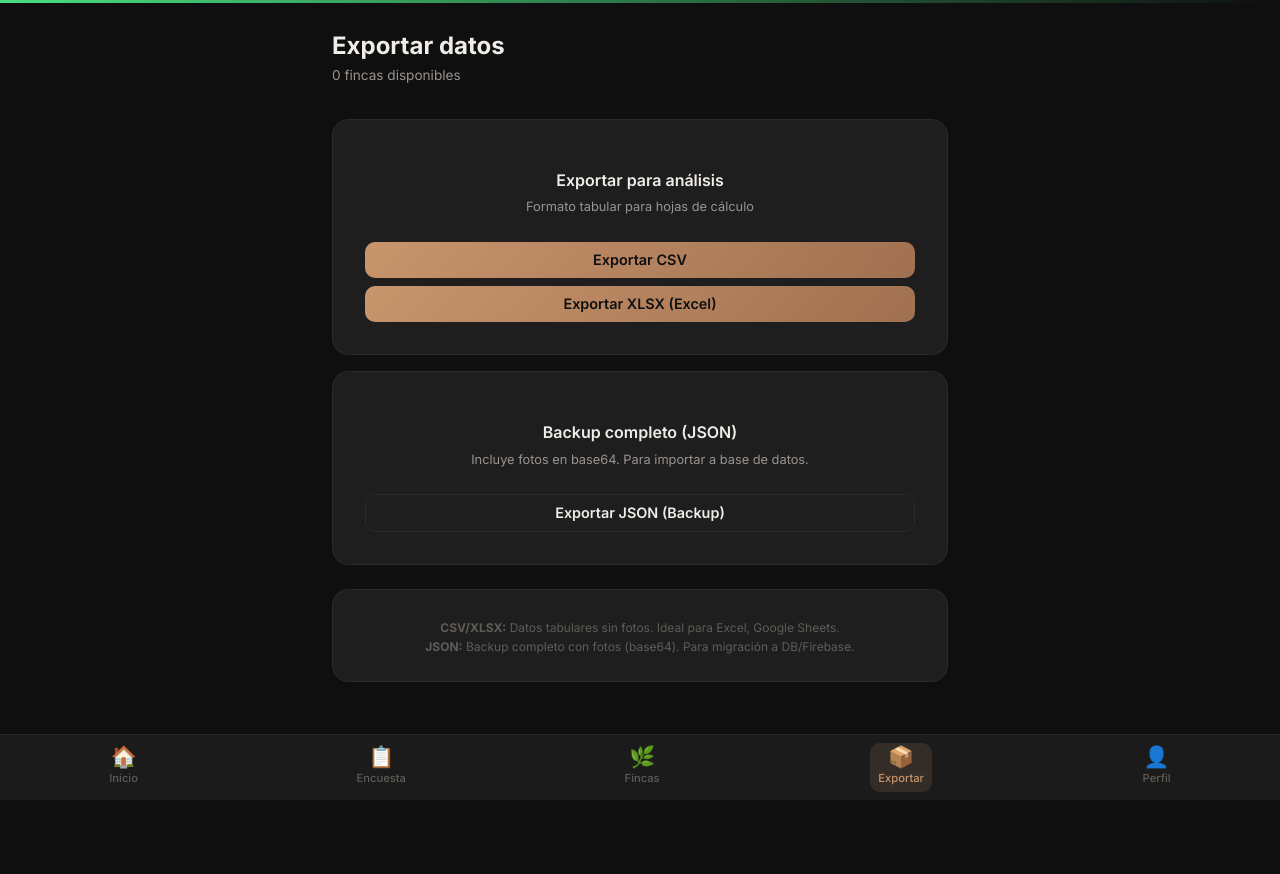
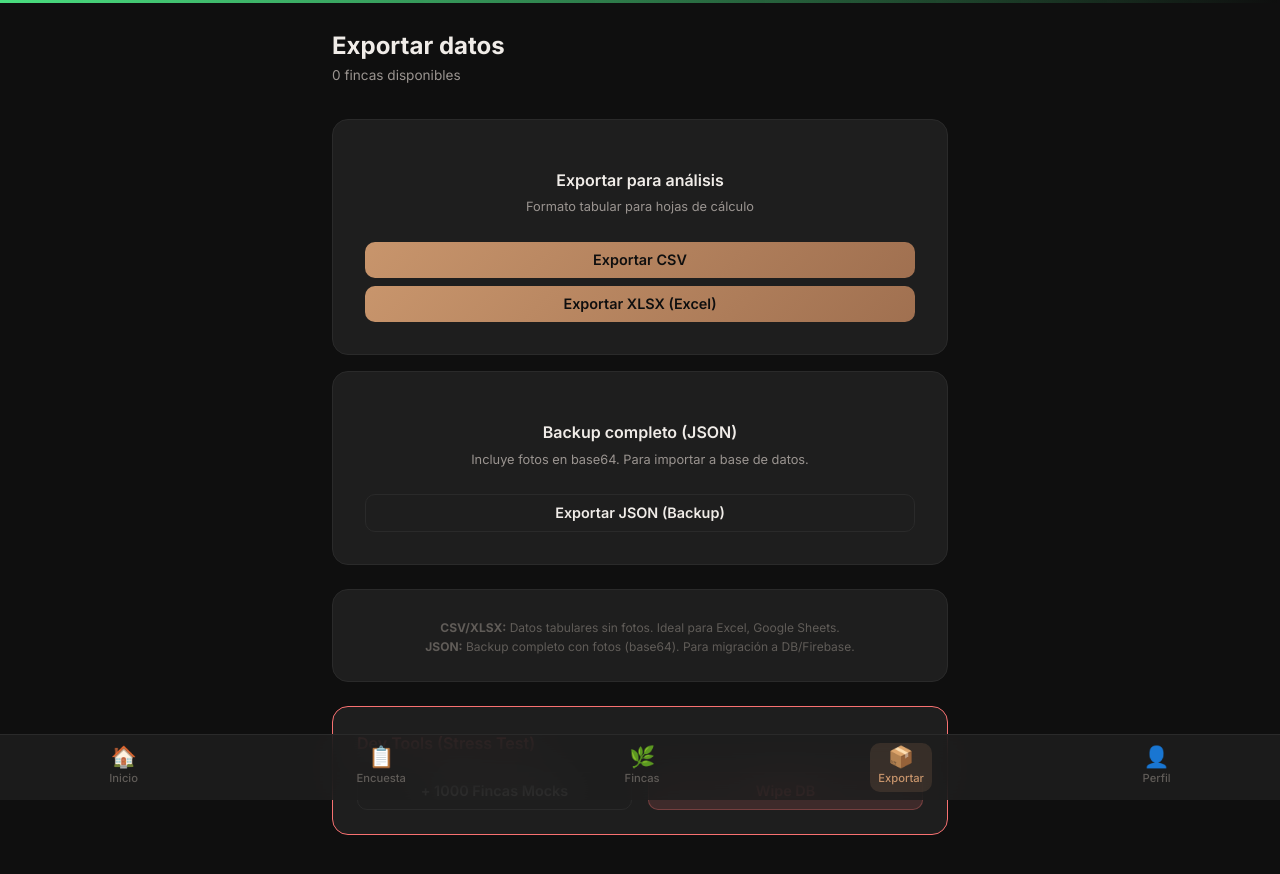
Before and after one commit to andresburbans/cafe-forms, a Next.js app: page /exportar in a window 1280 px wide. Shown: the top 874 px of the page. Before the commit the page ends 800 px from the top, so only its background shows below. Built offline with nearby package versions, Linux system fonts and the light colour scheme.

Commit message:
feat: implement new survey capture page and data export interface

```diff
--- a/src/app/encuesta/nueva/page.tsx
+++ b/src/app/encuesta/nueva/page.tsx
@@ -425,7 +425,7 @@ export default function NuevaEncuestaPage() {
             <p className="form-hint mb-md">Calificación oficial de calidad en taza (0-100). Si no tiene evaluación formal, marca la casilla.</p>
             <div className="row-2">
               <input id="puntaje-sca" className="form-input" type="number" step="0.5" value={form.puntajeSCA ?? ''} onChange={(e) => set('puntajeSCA', e.target.value ? Number(e.target.value) : null)} disabled={form.sinMedicionFormal} placeholder="Ej: 84.5" />
-              <label className="check-item" style={{ width: '100%', display: 'flex', justifyContent: 'center' }}>
+              <label className={`check-item ${form.sinMedicionFormal ? 'selected' : ''}`} style={{ width: '100%', display: 'flex', justifyContent: 'center' }}>
                 <input type="checkbox" checked={form.sinMedicionFormal} onChange={(e) => { set('sinMedicionFormal', e.target.checked); if (e.target.checked) set('puntajeSCA', null); }} />
                 <span>Sin medición oficial</span>
               </label>
--- a/src/app/exportar/page.tsx
+++ b/src/app/exportar/page.tsx
@@ -24,6 +24,91 @@ export default function ExportarPage() {
       showToast('Error exportando');
     }
     setExporting(false);
+  };
+
+  const handleSeed = async () => {
+    setExporting(true);
+    showToast('Generando 1000 fincas...');
+    try {
+      const fincas = Array.from({ length: 1000 }).map((_, i) => {
+        const now = new Date();
+        return {
+          idFincaOficina: `TEST-${i}`,
+          nombreFinca: `Finca Prueba ${i}`,
+          nombreCaficultor: `Caficultor ${i}`,
+          departamento: 'Huila',
+          municipio: 'Pitalito',
+          vereda: 'La Esperanza',
+          altitud: 1500 + (i % 500),
+          anosTradicion: 10 + (i % 20),
+          genero_liderazgo: i % 2 === 0 ? 'Femenino' : 'Masculino',
+          whatsapp: '3000000000',
+          correo: `test${i}@ejemplo.com`,
+          instagram: '',
+          facebook: '',
+          historia_finca: 'Historia generada para test de rendimiento.',
+          areaTotalHa: 5 + (i % 5),
+          areaCafeHa: 3 + (i % 3),
+          produccion_anual_kg: 5000,
+          edad_promedio_cafetales: 5,
+          cosechaPrincipalIni: 8,
+          cosechaPrincipalFin: 11,
+          cosechaMitacaIni: null,
+          cosechaMitacaFin: null,
+          puntajeSCA: 84.5 + (i % 5),
+          sinMedicionFormal: false,
+          infraestructura_secado: ['Marquesina'],
+          otraInfraestructuraSecado: '',
+          variedades: ['Castillo', 'Caturra'],
+          otraVariedad: '',
+          metodosBeneficio: ['Lavado'],
+          tipos_fermentacion: ['Fermentación tradicional'],
+          otroTipoFermentacion: '',
+          perfil_taza: ['Chocolate', 'Cítrico'],
+          otroPerfilTaza: '',
+          certificaciones: ['Ninguna'],
+          otraCertificacion: '',
+          ubicacionConservacion: 'No aplica',
+          nombreZonaConservacion: '',
+          areaBosqueHa: 1.5,
+          numFuentesHidricas: 2,
+          cultivosSombra: ['Plátano', 'Nogal'],
+          otroCultivoSombra: '',
+          manejoAgronomico: 'tradicional',
+          manejo_aguas_mieles: 'Pozo séptico',
+          otroManejoAguasMieles: '',
+          fauna_biodiversidad: 'Aves comunes',
+          gpsLat: 1.85,
+          gpsLong: -76.05,
+          accuracy_gps: 15,
+          consentimientoImagen: true,
+          observaciones: 'Prueba de carga.',
+          surveyorId: 1,
+          status: 'completo' as const,
+          createdAt: now,
+          updatedAt: now,
+          timestamp_inicio: now.toISOString(),
+          timestamp_fin: now.toISOString(),
+          sync_status: 'offline' as const,
+          rol_informante: 'Propietario',
+        };
+      });
+      // @ts-ignore
+      await db.fincas.bulkAdd(fincas);
+      setCount(await db.fincas.count());
+      showToast('1000 fincas creadas');
+    } catch (e) {
+      console.error(e);
+      showToast('Error generando');
+    }
+    setExporting(false);
+  };
+
+  const handleWipe = async () => {
+    if (!confirm('Borrar todas las fincas locales?')) return;
+    await db.fincas.clear();
+    setCount(await db.fincas.count());
+    showToast('Base de datos limpiada');
   };
 
   return (
@@ -65,6 +150,16 @@ export default function ExportarPage() {
         </div>
       </div>
 
+      {process.env.NODE_ENV === 'development' && (
+        <div className="card mt-lg" style={{ borderColor: 'var(--color-danger)' }}>
+          <h2 className="card-title" style={{ color: 'var(--color-danger)' }}>Dev Tools (Stress Test)</h2>
+          <div className="row-2 mt-md">
+            <button className="btn btn-secondary" onClick={handleSeed} disabled={exporting}>+ 1000 Fincas Mocks</button>
+            <button className="btn btn-danger" onClick={handleWipe} disabled={exporting}>Wipe DB</button>
+          </div>
+        </div>
+      )}
+
       {toast && <Toast message={toast} />}
     </>
   );
```
